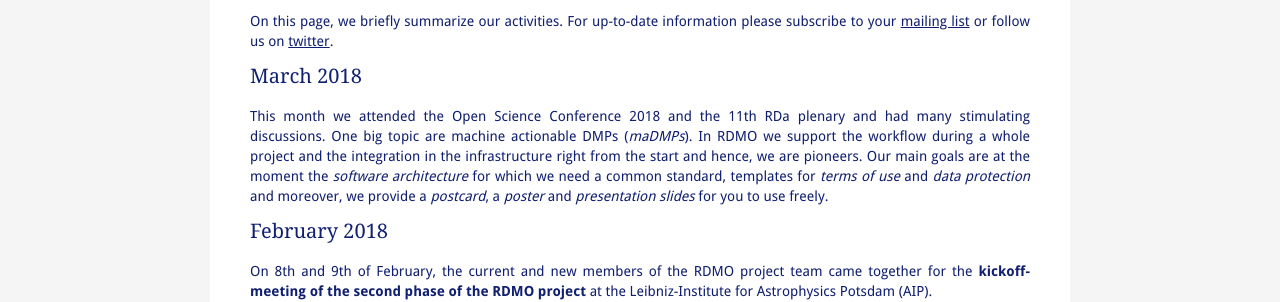
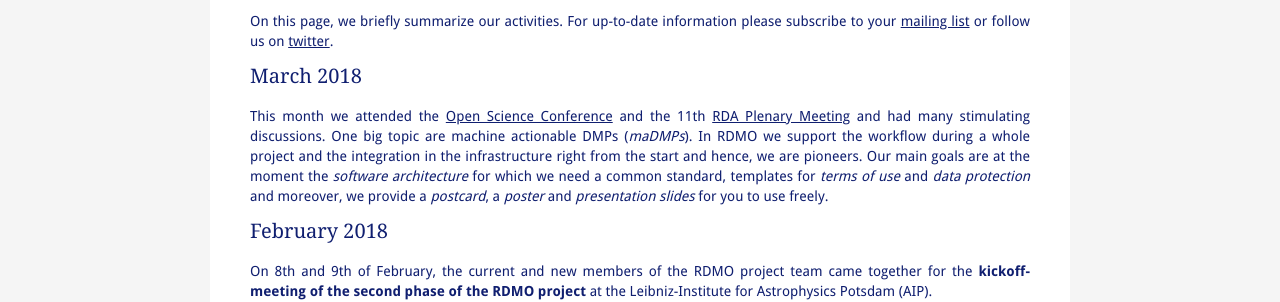
Before and after one commit to rdmorganiser/rdmorganiser.github.io, a Jekyll site: the page built from en/news.md, in a window 1280 px wide and 1342 px high. Shown: the part 164-466 px from the top of the window. Built offline with Jekyll 4.4.1, drawn with Linux system fonts in a browser that asks for light colours; our own code applies the rules of GitHub Pages for plain Markdown files.

Commit message:
Update news.md

```diff
--- a/en/news.md
+++ b/en/news.md
@@ -8,12 +8,12 @@ lang: en
 News
 ====
 
-On this page, we briefly summarize our activities. For up-to-date information please subscribe to your [mailing list](https://www.listserv.dfn.de/sympa/info/rdmo) or follow us on [twitter](https://twitter.com/rdmorganiser).
+On this page, we briefly summarize our activities. For up-to-date information please subscribe to your [mailing list](https://www.listserv.dfn.de/sympa/info/rdmo) or follow us on [twitter](https://www.twitter.com/rdmorganiser).
 
 March 2018
 ----------
 
-This month we attended the Open Science Conference 2018 and the 11th RDa plenary and had many stimulating discussions. One big topic are machine actionable DMPs (*maDMPs*). In RDMO we support the workflow during a whole project and the integration in the infrastructure right from the start and hence, we are pioneers.
+This month we attended the [Open Science Conference](https://www.open-science-conference.eu/) and the 11th [RDA Plenary Meeting](https://www.rd-alliance.org/plenaries/rda-eleventh-plenary-meeting-berlin-germany) and had many stimulating discussions. One big topic are machine actionable DMPs (*maDMPs*). In RDMO we support the workflow during a whole project and the integration in the infrastructure right from the start and hence, we are pioneers.
 Our main goals are at the moment the *software architecture* for which we need a common standard, templates for *terms of use* and *data protection* and moreover, we provide a *postcard*, a *poster* and *presentation slides* for you to use freely.
 
 February 2018
@@ -35,4 +35,4 @@ We welcome our **new team members** Kerstin Vanessa Wedlich (KIT) and Olaf Micha
 
 We published our first two **tutorials** on ["How do I create a catalogue in RDMO?"](https://forschungsdaten.org/index.php/Katalog_erstellen) and ["How do I create a view in RDMO?"](https://forschungsdaten.org/index.php/ansicht_erstellen) (in German). A page for [Frequently Asked Questions](http://www.forschungsdaten.org/index.php/FAQs) was created as well.
 
-A **new questionaire** for the Switzer National Fonds (SNF) was created and can be obtained on [GitHub](http://github.com/rdmorganiser/rdmp-catalog).
+A **new questionaire** for the Switzer National Fonds (SNF) was created and can be obtained on [GitHub](http://www.github.com/rdmorganiser/rdmo-catalog).
```
